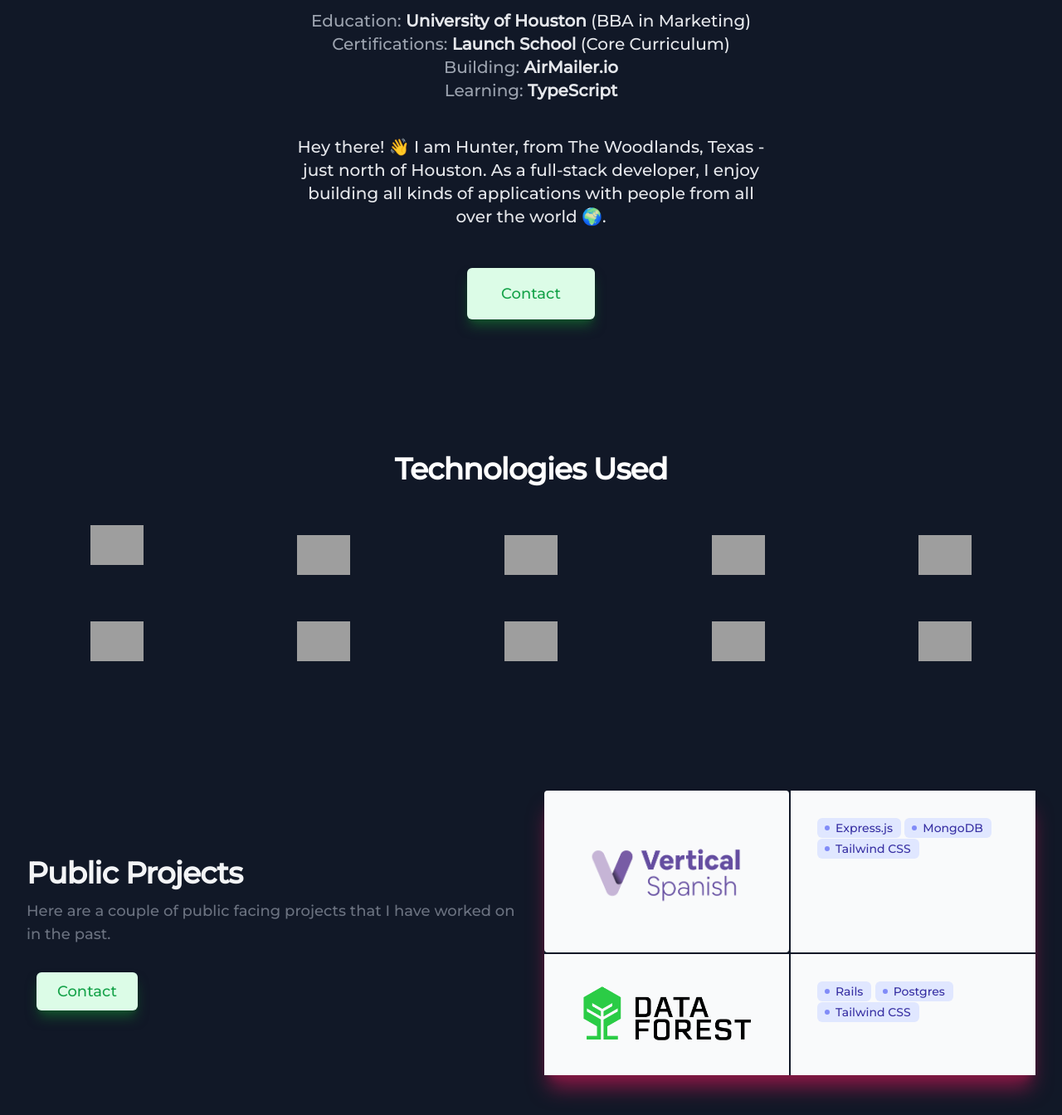
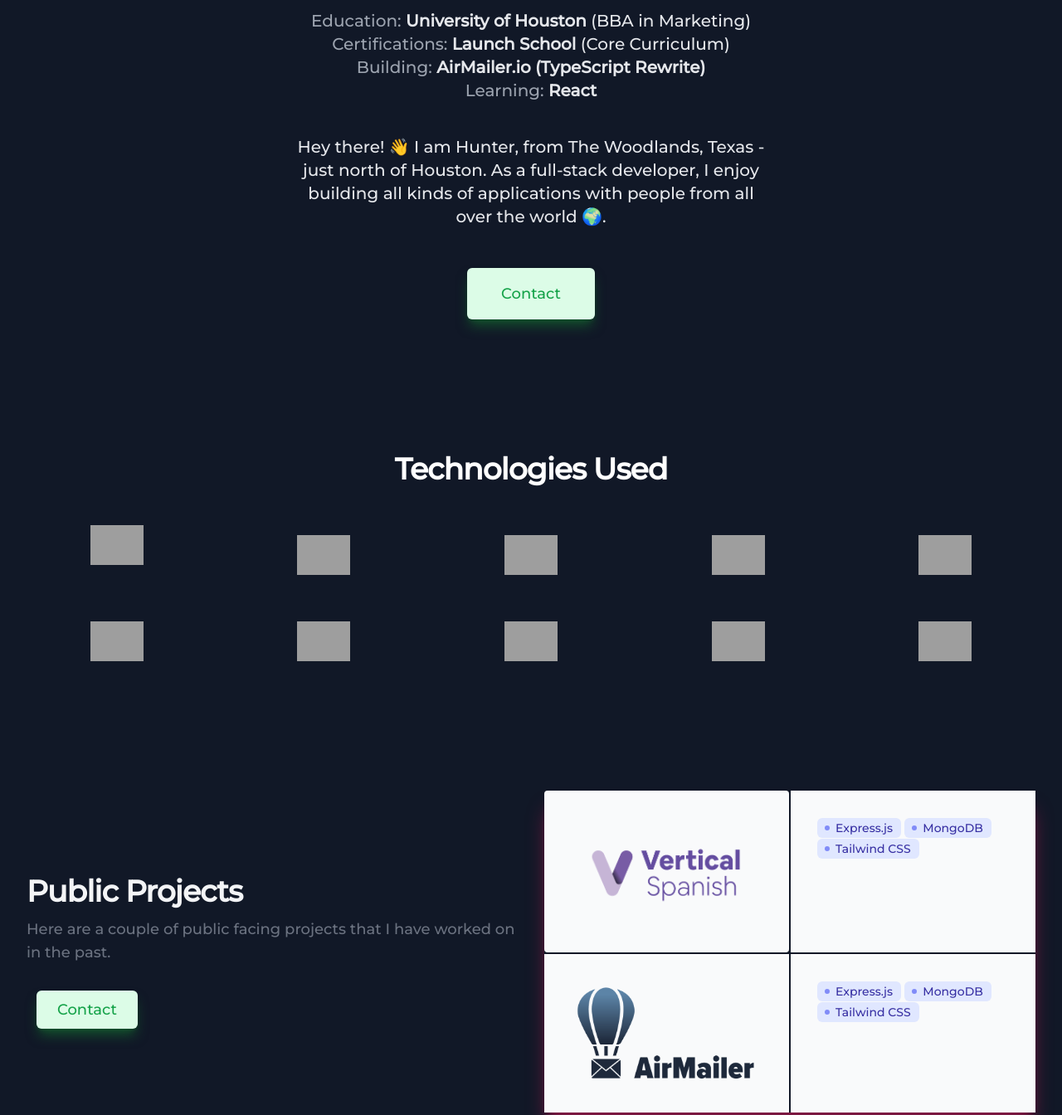
Before and after one commit to diamondalltheway/top-lobster, a plain HTML site: page index.html in a window 1280 px wide. Shown: the part 665-2009 px from the top of the page at 83% size. Drawn offline with nearby package versions, Linux system fonts and the light colour scheme; grey boxes are pictures that could not be loaded.

Commit message:
Updated projects to reflect AirMailer

```diff
--- a/index.html
+++ b/index.html
@@ -226,9 +226,9 @@
                 </span>
               </a>
               <br>
-              Building: <span class="font-semibold text-gray-200">AirMailer.io</span>
+              Building: <span class="font-semibold text-gray-200">AirMailer.io (TypeScript Rewrite)</span>
               <br>
-              Learning: <span class="font-semibold text-gray-200">TypeScript</span>
+              Learning: <span class="font-semibold text-gray-200">React</span>
             </p>
             <br>
 
@@ -328,7 +328,9 @@
       </div>
       <div class="mt-8 grid grid-cols-2 gap-0.5 md:grid-cols-3 lg:mt-0 lg:grid-cols-2 shadow-xl shadow-pink-900 rounded-xl">
         <div class="col-span-1 flex justify-center bg-gray-50 py-8 px-8 rounded">
-          <img class="w-full" src="assets/logo-vs.png">
+          <a href="https://verticalspanish.com">
+            <img class="w-full" src="assets/logo-vs.png">
+          </a>
         </div>
         <div class="col-span-1 justify-center bg-gray-50 py-8 px-8">
           <span class="inline-flex items-center rounded-md bg-indigo-100 px-2.5 py-0.5 text-sm font-medium text-indigo-800">
@@ -374,20 +376,22 @@
           </span>
         </div> -->
         <div class="col-span-1 flex justify-center bg-gray-50 py-8 px-8">
-          <img class="w-full" src="assets/logo-df.png" alt="DataForest">
+          <a href="https://airmailer.io">
+            <img class="w-full" src="assets/logo-am.png" alt="AirMailer">
+          </a>
         </div>
         <div class="col-span-1 justify-center bg-gray-50 py-8 px-8">
           <span class="inline-flex items-center rounded-md bg-indigo-100 px-2.5 py-0.5 text-sm font-medium text-indigo-800">
             <svg class="-ml-0.5 mr-1.5 h-2 w-2 text-indigo-400" fill="currentColor" viewBox="0 0 8 8">
               <circle cx="4" cy="4" r="3" />
             </svg>
-            Rails
+            Express.js
           </span>
           <span class="inline-flex items-center rounded-md bg-indigo-100 px-2.5 py-0.5 text-sm font-medium text-indigo-800">
             <svg class="-ml-0.5 mr-1.5 h-2 w-2 text-indigo-400" fill="currentColor" viewBox="0 0 8 8">
               <circle cx="4" cy="4" r="3" />
             </svg>
-            Postgres
+            MongoDB
           </span>
           <span class="inline-flex items-center rounded-md bg-indigo-100 px-2.5 py-0.5 text-sm font-medium text-indigo-800">
             <svg class="-ml-0.5 mr-1.5 h-2 w-2 text-indigo-400" fill="currentColor" viewBox="0 0 8 8">
```
Also changed, not shown: assets/logo-am.png (added).
